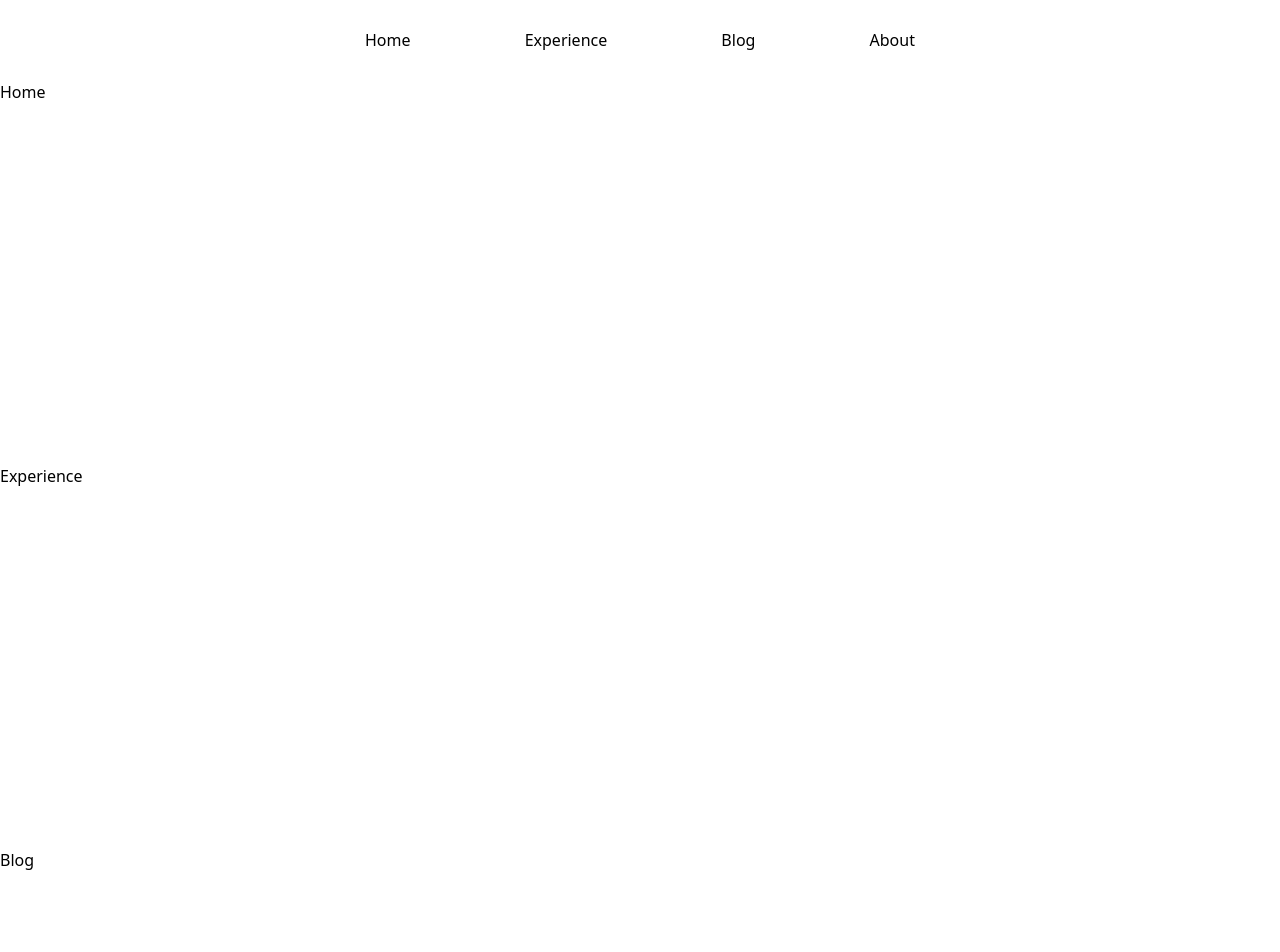
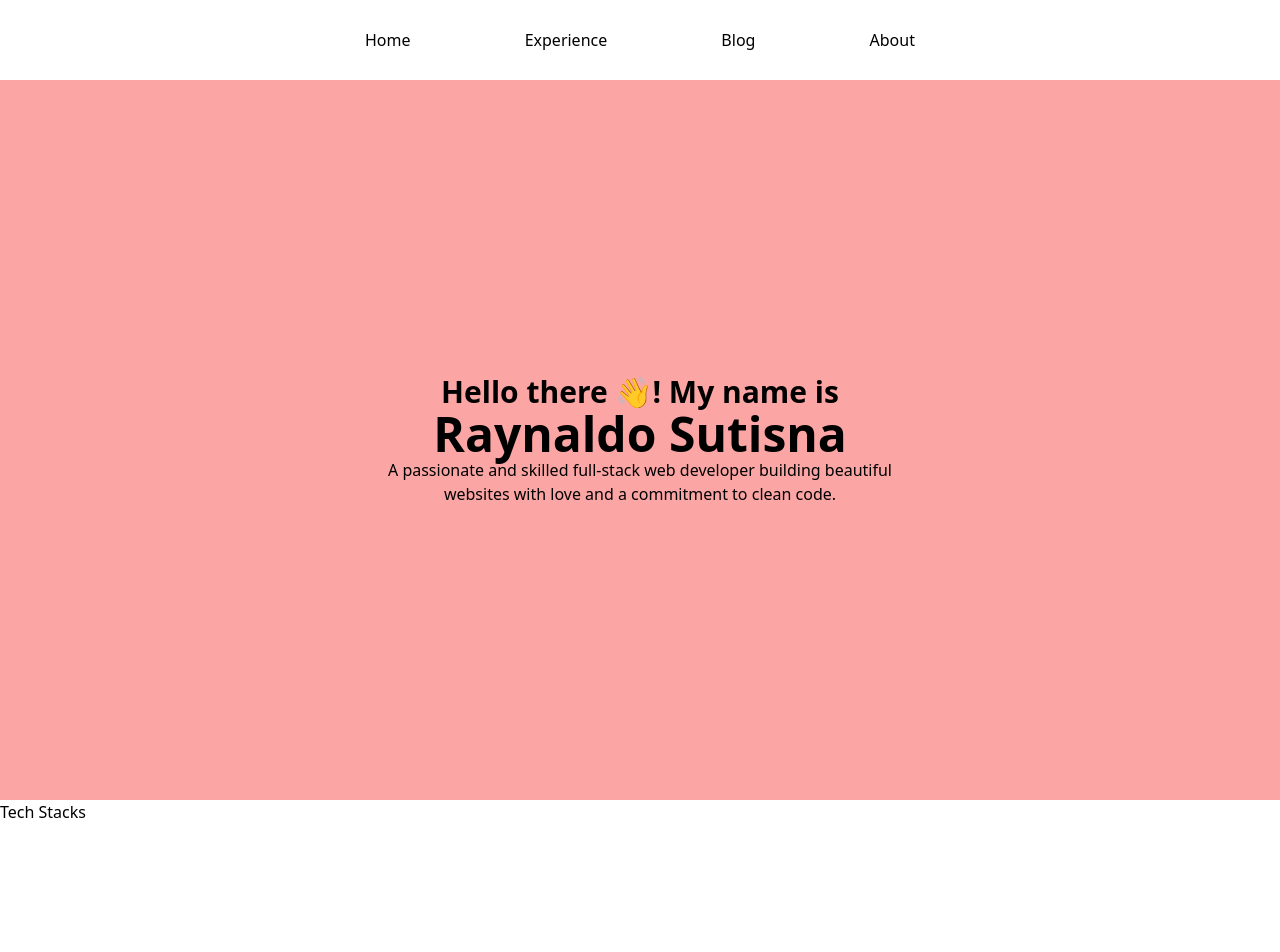
Before and after one commit to raaynaldo/raynaldo-v1, a Next.js app: page / in a window 1280 px wide. Shown: the top 952 px of the page. Built offline with nearby package versions, Linux system fonts and the light colour scheme.

Commit message:
feat: add hero content

```diff
--- a/pages/index.tsx
+++ b/pages/index.tsx
@@ -3,7 +3,7 @@ export default function Home() {
     <>
       <header className='sticky top-0 bg-white/20 backdrop-blur-md'>
         <nav className='flex justify-center layout'>
-          <ul className='flex items-center justify-between w-3/4 h-20 lg:w-1/2'>
+          <ul className='flex items-center justify-between w-3/4 h-20 md:w-1/2'>
             <li>Home</li>
             <li>Experience</li>
             <li>Blog</li>
@@ -12,25 +12,26 @@ export default function Home() {
         </nav>
       </header>
 
-      <section>
-        <div className='h-96'>Home</div>
+      <main>
+        <section id='home' className='bg-red-300 '>
+          <div className='flex flex-col items-center justify-center h-screen-minus-div layout'>
+            <h3>Hello there 👋! My name is</h3>
+            <h1>Raynaldo Sutisna</h1>
+            <p className='text-center md:w-1/2'>
+              A passionate and skilled full-stack web developer building
+              beautiful websites with love and a commitment to clean code.
+            </p>
+          </div>
         </section>
 
         <section>
-        <div className='h-96'>Experience</div>
+          <div className='h-96'>Tech Stacks</div>
         </section>
 
         <section>
           <div className='h-96'>Blog</div>
         </section>
-
-      <section>
-        <div className='h-96'>About</div>
-      </section>
-
-      <section>
-        <div className='h-96'>Contact</div>
-      </section>
+      </main>
     </>
   );
 }
--- a/styles/globals.css
+++ b/styles/globals.css
@@ -44,3 +44,7 @@ body {
   max-width: 68.75rem;
   @apply w-11/12 mx-auto;
 }
+
+.h-screen-minus-div {
+  height: calc(100vh - 5rem);
+}
```
Lines whose indentation alone changed are shown as unchanged.
